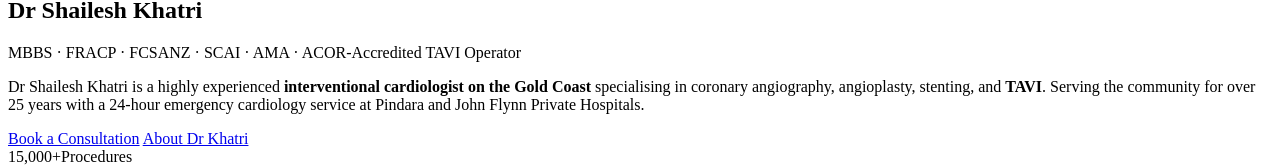
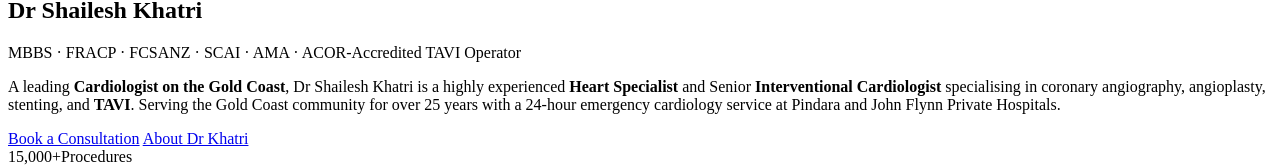
Before and after one commit to Advanse-IT/Dr-Khatri-Website, a React (Vite) app: page / in a window 1280 px wide. Shown: the part 233-400 px from the top of the page. Built offline with nearby package versions, Linux system fonts and the light colour scheme; the HTML template or start-up script is replaced by a standard one; a web font is replaced by a local one.

Commit message:
SEO: Implement keyword density refinements in Hero, About, Services, and FAQ

```diff
--- a/src/components/About.jsx
+++ b/src/components/About.jsx
@@ -22,7 +22,7 @@ const markup = `
 <span class="kicker">About</span>
 <h2 class="sec-title">Serving the Gold Coast <em>for Over 25 Years</em></h2>
     <h3 style="display:none">Expert Cardiac Care Gold Coast by Dr Shailesh Khatri</h3>
-<p class="sec-lead">Dr Shailesh Khatri is a highly experienced interventional cardiologist who has been serving the Gold Coast community for more than 25 years. He specialises in coronary angiography, angioplasty and stenting, and transcatheter aortic valve implantation (TAVI).</p>
+<p class="sec-lead">As a premier <strong>Heart Specialist on the Gold Coast</strong>, <strong>Dr Shailesh Khatri</strong> is a highly experienced <strong>Interventional Cardiologist</strong> who has been serving the Gold Coast community for more than 25 years. He specialises in coronary angiography, angioplasty and stenting, and transcatheter aortic valve implantation (TAVI).</p>
 <p class="sec-lead">Dr Khatri is dedicated to delivering high-quality, patient-centred care, and has provided a 24-hour cardiology service to the Gold Coast for over two decades. Recognising that cardiac emergencies can occur at any time, he prioritises care and timely access to treatment at both Pindara Private Hospital and John Flynn Private Hospital, where he holds admitting rights.</p>
 <p class="sec-lead">Dr Khatri is passionate about improving both cardiovascular health and overall quality of life for his patients. His approach to patient care is holistic and comprehensive, encompassing appropriate investigations, evidence-based treatment, procedural intervention when required, cardiac rehabilitation, and lifestyle modification. He places strong emphasis on involving patients in decision-making and ensuring they feel supported throughout their cardiac care journey.</p>
 <p class="sec-lead">Patients seeing Dr Khatri are initially assessed by his experienced cardiac nursing team, who play an important role in patient support and are always available to assist with heart-related concerns. They remain involved throughout each patient's hospital stay, providing a consistent and highly personalised level of care.</p>
--- a/src/components/Faq.jsx
+++ b/src/components/Faq.jsx
@@ -17,6 +17,7 @@ const markup = `
 <div class="faq-item"><button class="faq-q" onclick="faq(this)" aria-expanded="false">Is emergency cardiac care available after hours?<span class="faq-arr">▼</span></button><div class="faq-body"><div class="faq-body-in">Yes. Dr Khatri has provided a 24-hour cardiology service to the Gold Coast for over two decades. Recognising that cardiac emergencies can occur at any time, he prioritises care and timely access to treatment at both Pindara Private Hospital and John Flynn Private Hospital. He has personally performed over 1,500 Primary PCI procedures for patients experiencing acute heart attacks. In a life-threatening emergency, always call 000 first.</div></div></div>
 <div class="faq-item"><button class="faq-q" onclick="faq(this)" aria-expanded="false">What is TAVI and does Dr Khatri perform it?<span class="faq-arr">▼</span></button><div class="faq-body"><div class="faq-body-in">TAVI (Transcatheter Aortic Valve Implantation) is a minimally invasive procedure to replace the aortic valve via catheter, without open-heart surgery. Dr Khatri has performed over 400 TAVI procedures and is one of the most experienced TAVI operators on the Gold Coast.</div></div></div>
 <div class="faq-item"><button class="faq-q" onclick="faq(this)" aria-expanded="false">What are Dr Khatri's qualifications?<span class="faq-arr">▼</span></button><div class="faq-body"><div class="faq-body-in">Dr Khatri holds an MBBS from the University of Queensland (1990). He is a Fellow of the Royal Australasian College of Physicians (FRACP), a Fellow of the Cardiac Society of Australia and New Zealand (FCSANZ), a Member of the Society for Cardiovascular Angiography and Interventions (SCAI), and a Member of the Australian Medical Association (AMA). He is also accredited by ACOR to perform TAVI procedures.</div></div></div>
+<div class="faq-item"><button class="faq-q" onclick="faq(this)" aria-expanded="false">Why choose Dr Khatri as your cardiologist on the Gold Coast?<span class="faq-arr">▼</span></button><div class="faq-body"><div class="faq-body-in">As a leading cardiologist on the Gold Coast with over 25 years of experience, Dr Shailesh Khatri brings international training, a 15,000+ procedure track record, and a commitment to 24-hour emergency cardiology care. His expertise in interventional cardiology, combined with his compassionate approach to patient care, makes him the trusted choice for heart specialist services across the Gold Coast region.</div></div></div>
 </div>
 </div>
 </div>
--- a/src/components/Hero.jsx
+++ b/src/components/Hero.jsx
@@ -27,7 +27,7 @@ const markup = `
 </div>
 <h1 class="hero-title a up d1">Dr Shailesh Khatri</h1>
 <p class="hero-cred a up d2">MBBS · FRACP · FCSANZ · SCAI · AMA · ACOR-Accredited TAVI Operator</p>
-<p class="hero-desc a up d3">Dr Shailesh Khatri is a highly experienced <strong>interventional cardiologist on the Gold Coast</strong> specialising in coronary angiography, angioplasty, stenting, and <strong>TAVI</strong>. Serving the community for over 25 years with a 24-hour emergency cardiology service at Pindara and John Flynn Private Hospitals.</p>
+<p class="hero-desc a up d3">A leading <strong>Cardiologist on the Gold Coast</strong>, Dr Shailesh Khatri is a highly experienced <strong>Heart Specialist</strong> and Senior <strong>Interventional Cardiologist</strong> specialising in coronary angiography, angioplasty, stenting, and <strong>TAVI</strong>. Serving the Gold Coast community for over 25 years with a 24-hour emergency cardiology service at Pindara and John Flynn Private Hospitals.</p>
 <div class="hero-btns a up d4">
 <a class="btn btn-gold" href="#contact">Book a Consultation</a>
 <a class="btn btn-ghost" href="#about">About Dr Khatri</a>
--- a/src/components/Services.jsx
+++ b/src/components/Services.jsx
@@ -12,9 +12,9 @@ const markup = `
 <p class="sec-lead wide a rgt">A comprehensive suite of catheter-based cardiac procedures — each underpinned by 25 years of Gold Coast experience, international training, and a 15,000+ procedure track record.</p>
 </div>
 <div class="svc-grid">
-<div class="svc-c a up d1"><div class="svc-num">01</div><svg aria-hidden="true" class="card-icon"><use href="#ic-ecg"></use></svg><svg aria-hidden="true" class="card-wm"><use href="#ic-ecg"></use></svg><h3 class="svc-h">Coronary Angiography</h3><p class="svc-p">Catheter-based imaging to precisely map the coronary arteries, identify blockages, and guide optimal treatment planning. The gold standard for coronary artery disease diagnosis.</p></div>
-<div class="svc-c a up d2"><div class="svc-num">02</div><svg aria-hidden="true" class="card-icon"><use href="#ic-vessel"></use></svg><svg aria-hidden="true" class="card-wm"><use href="#ic-vessel"></use></svg><h3 class="svc-h">Angioplasty &amp; Stenting</h3><p class="svc-p">Minimally invasive restoration of coronary blood flow using balloon angioplasty and drug-eluting stents — achieving open-artery results without open-heart surgery.</p></div>
-<div class="svc-c a up d3"><div class="svc-num">03</div><svg aria-hidden="true" class="card-icon"><use href="#ic-pci"></use></svg><svg aria-hidden="true" class="card-wm"><use href="#ic-pci"></use></svg><h3 class="svc-h">Primary PCI — Heart Attack</h3><p class="svc-p">Emergency angioplasty for acute myocardial infarction — available 24 hours a day, 7 days a week. Rapid restoration of blood flow to limit heart muscle damage. <span class="svc-badge">1,500+ · 24/7</span></p></div>
+<div class="svc-c a up d1"><div class="svc-num">01</div><svg aria-hidden="true" class="card-icon"><use href="#ic-ecg"></use></svg><svg aria-hidden="true" class="card-wm"><use href="#ic-ecg"></use></svg><h3 class="svc-h">Coronary Angiography</h3><p class="svc-p">Catheter-based imaging to precisely map the coronary arteries, identify blockages, and guide optimal treatment planning. The gold standard for coronary artery disease diagnosis. Dr Khatri's expertise in this procedure has made him a leading cardiologist on the Gold Coast.</p></div>
+<div class="svc-c a up d2"><div class="svc-num">02</div><svg aria-hidden="true" class="card-icon"><use href="#ic-vessel"></use></svg><svg aria-hidden="true" class="card-wm"><use href="#ic-vessel"></use></svg><h3 class="svc-h">Angioplasty &amp; Stenting</h3><p class="svc-p">Minimally invasive restoration of coronary blood flow using balloon angioplasty and drug-eluting stents — achieving open-artery results without open-heart surgery. As a specialist interventional cardiologist, Dr Khatri has perfected this life-saving technique.</p></div>
+<div class="svc-c a up d3"><div class="svc-num">03</div><svg aria-hidden="true" class="card-icon"><use href="#ic-pci"></use></svg><svg aria-hidden="true" class="card-wm"><use href="#ic-pci"></use></svg><h3 class="svc-h">Primary PCI — Heart Attack</h3><p class="svc-p">Emergency heart attack treatment via angioplasty for acute myocardial infarction — available 24 hours a day, 7 days a week. Rapid restoration of blood flow to limit heart muscle damage. Dr Khatri's emergency cardiology service has saved countless lives. <span class="svc-badge">1,500+ · 24/7</span></p></div>
 <div class="svc-c a up d4"><div class="svc-num">04</div><svg aria-hidden="true" class="card-icon"><use href="#ic-valve"></use></svg><svg aria-hidden="true" class="card-wm"><use href="#ic-valve"></use></svg><h3 class="svc-h">TAVI (Transcatheter Aortic Valve Implantation)</h3><p class="svc-p">Transcatheter Aortic Valve Implantation — catheter-based valve replacement avoiding open-heart surgery. One of the most experienced TAVI operators on the Gold Coast. <span class="svc-badge">400+ procedures</span></p></div>
 </div>
 </div>
```
Also changed, not shown: 2 other files (tests, documents, lock files or other folders).
